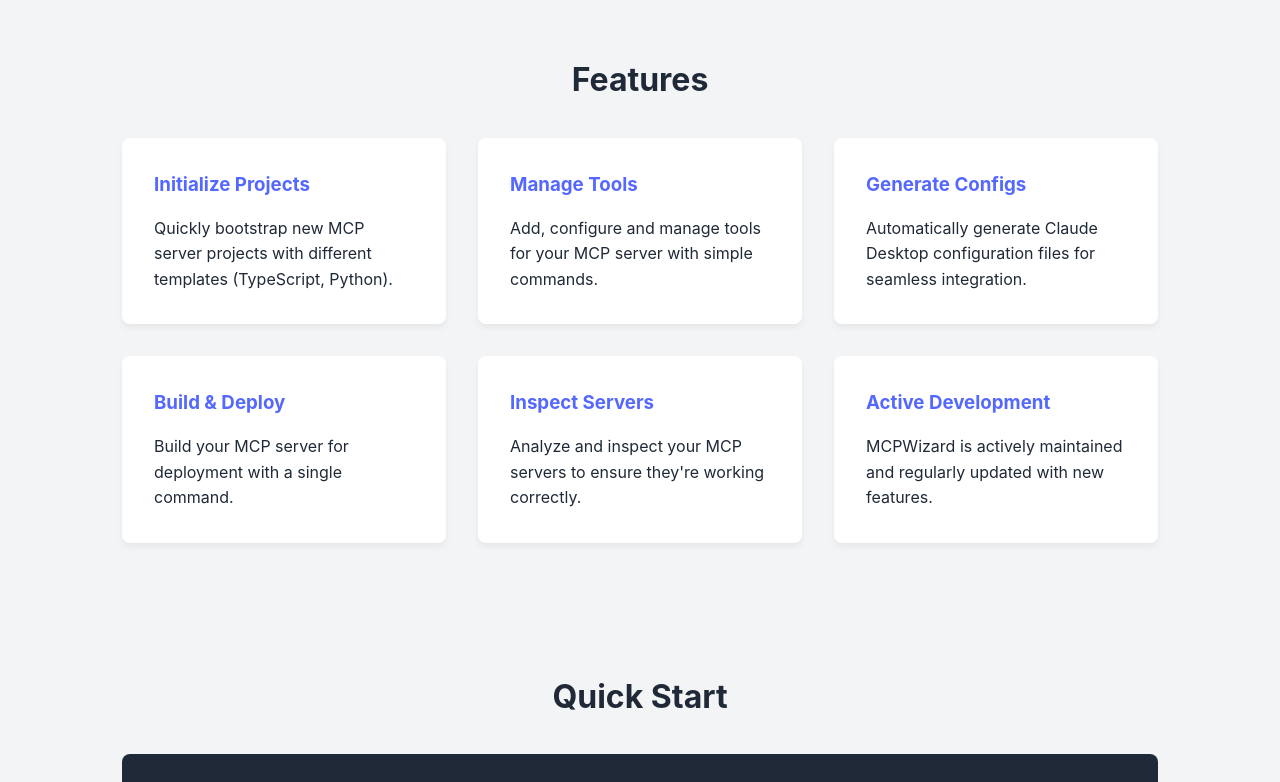
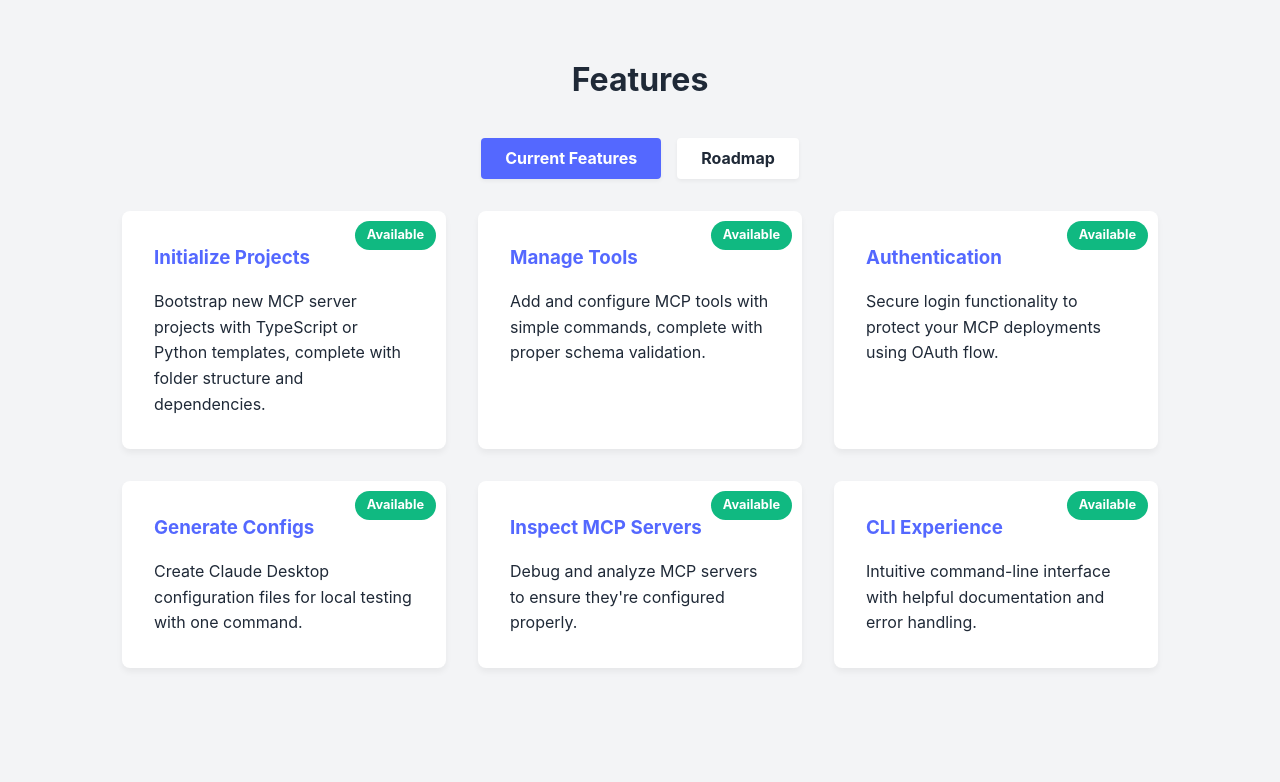
Before and after one commit to yoannarz/mcpwizard, a website: page docs/index.html in a window 1280 px wide. Shown: the part 740-1522 px from the top of the page. Drawn offline with Linux system fonts and the light colour scheme.

Commit message:
Update GitHub pages website with improved features and roadmap

```diff
--- a/docs/index.html
+++ b/docs/index.html
@@ -13,6 +13,8 @@
       --dark: #1f2937;
       --light: #f3f4f6;
       --gray: #9ca3af;
+      --success: #10b981;
+      --pending: #f59e0b;
     }
 
     * {
@@ -90,11 +92,32 @@
       border-radius: 8px;
       padding: 2rem;
       box-shadow: 0 4px 6px rgba(0, 0, 0, 0.05);
+      position: relative;
     }
 
     .feature h3 {
       margin-bottom: 1rem;
       color: var(--primary);
+    }
+
+    .status-badge {
+      position: absolute;
+      top: 10px;
+      right: 10px;
+      font-size: 0.8rem;
+      padding: 0.25rem 0.75rem;
+      border-radius: 20px;
+      font-weight: bold;
+    }
+
+    .status-available {
+      background-color: var(--success);
+      color: white;
+    }
+
+    .status-coming {
+      background-color: var(--pending);
+      color: white;
     }
 
     .install-code {
@@ -104,6 +127,27 @@
       border-radius: 8px;
       margin: 2rem 0;
       overflow-x: auto;
+    }
+
+    .tabs {
+      display: flex;
+      justify-content: center;
+      gap: 1rem;
+      margin-bottom: 2rem;
+    }
+
+    .tab {
+      padding: 0.5rem 1.5rem;
+      border-radius: 4px;
+      background-color: white;
+      cursor: pointer;
+      font-weight: bold;
+      box-shadow: 0 2px 4px rgba(0, 0, 0, 0.05);
+    }
+
+    .tab.active {
+      background-color: var(--primary);
+      color: white;
     }
 
     footer {
@@ -122,7 +166,7 @@
   <header>
     <div class="container">
       <h1>MCPWizard</h1>
-      <p>A powerful CLI tool to help you create and deploy Model Context Protocol (MCP) servers with ease.</p>
+      <p>A powerful CLI tool to help you create and deploy Model Context Protocol (MCP) servers for Claude and other AI models.</p>
       <a href="https://github.com/yoannarz/mcpwizard" class="btn">View on GitHub</a>
     </div>
   </header>
@@ -140,30 +184,74 @@
   <section>
     <div class="container">
       <h2>Features</h2>
-      <div class="features">
+      <div class="tabs">
+        <div class="tab active" onclick="showCurrentFeatures()">Current Features</div>
+        <div class="tab" onclick="showRoadmap()">Roadmap</div>
+      </div>
+
+      <div id="current-features" class="features">
         <div class="feature">
+          <span class="status-badge status-available">Available</span>
           <h3>Initialize Projects</h3>
-          <p>Quickly bootstrap new MCP server projects with different templates (TypeScript, Python).</p>
+          <p>Bootstrap new MCP server projects with TypeScript or Python templates, complete with folder structure and dependencies.</p>
         </div>
         <div class="feature">
+          <span class="status-badge status-available">Available</span>
           <h3>Manage Tools</h3>
-          <p>Add, configure and manage tools for your MCP server with simple commands.</p>
+          <p>Add and configure MCP tools with simple commands, complete with proper schema validation.</p>
         </div>
         <div class="feature">
-          <h3>Generate Configs</h3>
-          <p>Automatically generate Claude Desktop configuration files for seamless integration.</p>
+          <span class="status-badge status-available">Available</span>
+          <h3>Authentication</h3>
+          <p>Secure login functionality to protect your MCP deployments using OAuth flow.</p>
         </div>
         <div class="feature">
-          <h3>Build & Deploy</h3>
-          <p>Build your MCP server for deployment with a single command.</p>
+          <span class="status-badge status-available">Available</span>
+          <h3>Generate Configs</h3>
+          <p>Create Claude Desktop configuration files for local testing with one command.</p>
         </div>
         <div class="feature">
-          <h3>Inspect Servers</h3>
-          <p>Analyze and inspect your MCP servers to ensure they're working correctly.</p>
+          <span class="status-badge status-available">Available</span>
+          <h3>Inspect MCP Servers</h3>
+          <p>Debug and analyze MCP servers to ensure they're configured properly.</p>
         </div>
         <div class="feature">
-          <h3>Active Development</h3>
-          <p>MCPWizard is actively maintained and regularly updated with new features.</p>
+          <span class="status-badge status-available">Available</span>
+          <h3>CLI Experience</h3>
+          <p>Intuitive command-line interface with helpful documentation and error handling.</p>
+        </div>
+      </div>
+
+      <div id="roadmap" class="features" style="display: none;">
+        <div class="feature">
+          <span class="status-badge status-coming">Coming Soon</span>
+          <h3>MCP Resources Support</h3>
+          <p>Expand functionality to include MCP resources creation and management.</p>
+        </div>
+        <div class="feature">
+          <span class="status-badge status-coming">Coming Soon</span>
+          <h3>MCP Prompts Support</h3>
+          <p>Add capabilities for creating and managing MCP prompts in your server.</p>
+        </div>
+        <div class="feature">
+          <span class="status-badge status-coming">Coming Soon</span>
+          <h3>Deployment Service</h3>
+          <p>One-click deployment to cloud services for production-ready MCP servers.</p>
+        </div>
+        <div class="feature">
+          <span class="status-badge status-coming">Coming Soon</span>
+          <h3>MCP Transport Layer</h3>
+          <p>Support for custom transport layers in the MCP protocol.</p>
+        </div>
+        <div class="feature">
+          <span class="status-badge status-coming">In Planning</span>
+          <h3>Testing Framework</h3>
+          <p>Built-in testing capabilities for MCP components and tools.</p>
+        </div>
+        <div class="feature">
+          <span class="status-badge status-coming">In Planning</span>
+          <h3>Multi-model Support</h3>
+          <p>Expanded support for various AI models beyond Claude.</p>
         </div>
       </div>
     </div>
@@ -175,13 +263,15 @@
       <div class="install-code">
         <code>
 # Initialize a new MCP server project<br>
-mcpwizard init my-mcp-server<br><br>
+mcpwizard init my-mcp-server --template typescript<br><br>
 # Navigate to the project directory<br>
 cd my-mcp-server<br><br>
 # Add a tool to your server<br>
-mcpwizard tool add my-tool --description "My awesome tool"<br><br>
+mcpwizard tool add my-calculator --description "A calculator tool for basic math operations"<br><br>
 # Generate Claude Desktop configuration<br>
-mcpwizard generate-claude-config
+mcpwizard generate-claude-config<br><br>
+# Inspect your MCP server<br>
+mcpwizard inspect
         </code>
       </div>
     </div>
@@ -193,5 +283,21 @@
       <p>&copy; 2024 <a href="https://github.com/yoannarz">yoannarz</a></p>
     </div>
   </footer>
+
+  <script>
+    function showCurrentFeatures() {
+      document.getElementById('current-features').style.display = 'grid';
+      document.getElementById('roadmap').style.display = 'none';
+      document.querySelectorAll('.tab')[0].classList.add('active');
+      document.querySelectorAll('.tab')[1].classList.remove('active');
+    }
+
+    function showRoadmap() {
+      document.getElementById('current-features').style.display = 'none';
+      document.getElementById('roadmap').style.display = 'grid';
+      document.querySelectorAll('.tab')[0].classList.remove('active');
+      document.querySelectorAll('.tab')[1].classList.add('active');
+    }
+  </script>
 </body>
 </html>
```
Also changed, not shown: 1 other file.
